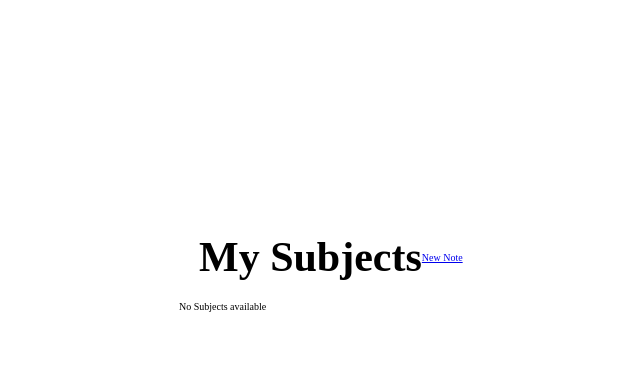
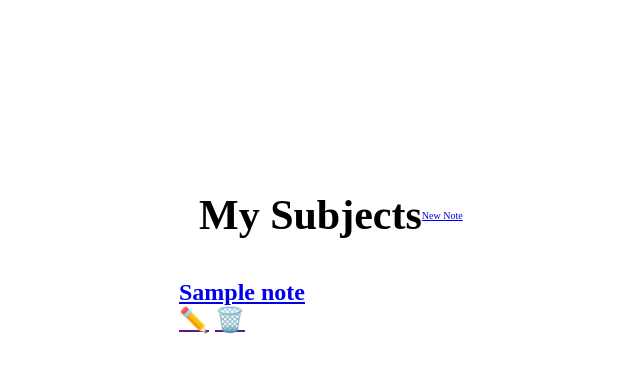
Before and after one commit to Reizor-75/Noted, a Django app: page /subjects/ in a window 1280 px wide. Shown: the part 157-529 px from the top of the page, without its empty margins (151-791 px from the left). Run offline with Django 4.2, Linux system fonts and the light colour scheme; a user stored in the database is signed in; tables that the repository leaves empty hold one stand-in row (values such as "Sample post"); some web fonts are replaced.

Commit message:
fix typo in subjects template, get distinct queryset of subjetcs

```diff
--- a/main_app/templates/subjects.html
+++ b/main_app/templates/subjects.html
@@ -16,7 +16,7 @@
 </section>
 
 <section class="card-container">
-  {% if subects%}
+  {% if subjects %}
     {% for subject in subjects %}
       <div class="card">
         <a href="{% url 'note-index' subject.subject %}">
--- a/main_app/views.py
+++ b/main_app/views.py
@@ -13,7 +13,7 @@
 
 @login_required
 def note_subjects(request):
-  subjects = Note.objects.filter(user=request.user).values('subject')
+  subjects = Note.objects.filter(user=request.user).values('subject').distinct()
   return render(request, 'subjects.html', { 'subjects': subjects })
 
 @login_required
```
